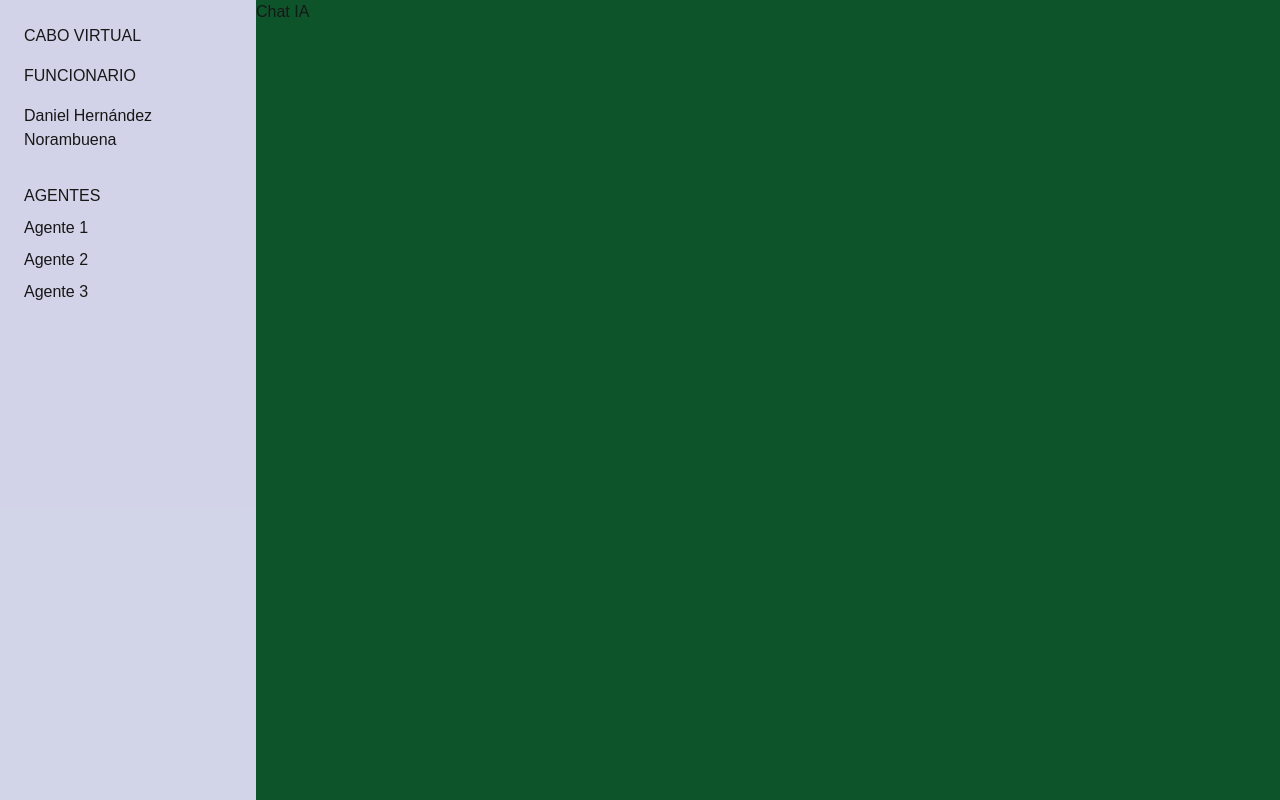
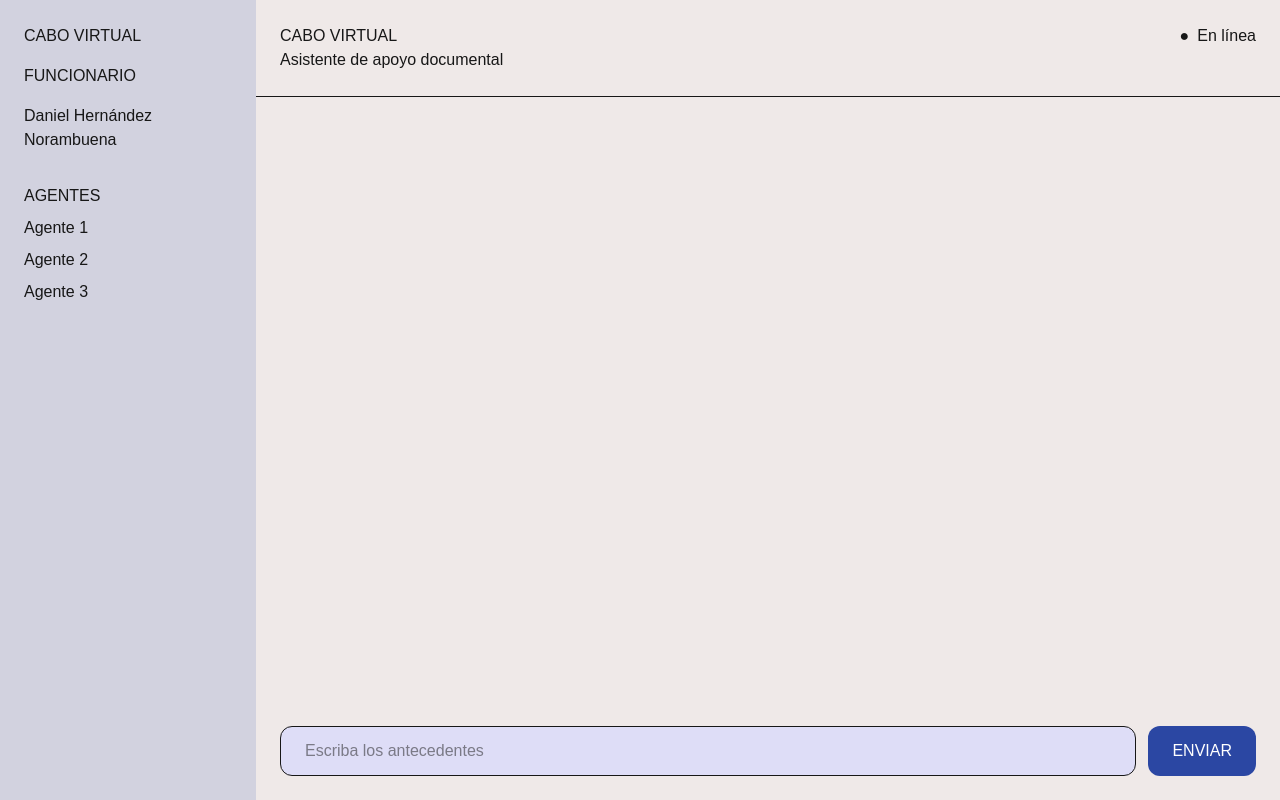
Before and after one commit to DanielHernandezN/guardiavirtual, a Next.js app: page /dashboard in a window 1280 px wide. Built offline with nearby package versions, Linux system fonts and the light colour scheme.

Commit message:
se crea chat
se crea chatr, mensaje de funcionario y maquina virtual
se crea chat.tsx, modifica layoiut, dashboar, loginform

```diff
--- a/app/components/LoginForm.tsx
+++ b/app/components/LoginForm.tsx
@@ -78,9 +78,9 @@ export default function LoginForm() {
             <button
               type="submit"
               className="w-full rounded-xl
-              bg-[#c9654b] px-4 py-3 font-semibold
+              bg-[#2b47a3] px-4 py-3 font-semibold
               text-white transition
-              hover:bg-[#b95740]"
+              hover:bg-[#721212]"
             >
               INGRESAR
             </button>
--- /dev/null
+++ b/app/components/chat.tsx
@@ -0,0 +1,157 @@
+"use client"
+
+import React from "react";
+import { useState, useEffect, useRef } from "react";
+
+export default function Chat() {
+
+    type Mensaje = {
+        contenido: string,
+        autor: string,
+    }
+
+    const [mensajes, setMensajes] = useState<Mensaje[]>([]);
+    const [antecedentes, setAntecedentes] = useState("");
+    const finalMensajes = useRef<HTMLDivElement>(null);
+        useEffect(() => {
+            finalMensajes.current?.scrollIntoView({
+                behavior: "smooth"
+            });
+        }, [mensajes]);
+
+    const responderCabo = (texto: string) => {
+            setMensajes((mensajesActuales) => [
+        ...mensajesActuales,
+        {
+            contenido: "Entendido. Analizaré los antecedentes.",
+            autor: "cabo"
+        }
+    ]);
+
+    console.log(texto);
+}
+
+
+
+    const handleSubmit = (e: React.FormEvent<HTMLFormElement>) => {
+        e.preventDefault();
+
+        if(!antecedentes.trim()){
+            return;
+        }
+
+        setMensajes([
+    ...mensajes,
+    {
+        contenido: antecedentes,
+        autor: "funcionario"
+    },
+
+]);
+
+        responderCabo(antecedentes);
+
+        console.log(antecedentes)
+
+        setAntecedentes("");
+
+    }
+
+  return (
+
+    <section className="
+          flex
+          flex-col
+          w-[80%]
+          h-screen
+          bg-[#e7dfddad]
+          ">
+            <div className="
+            flex
+            flex-row
+            p-6
+            justify-between
+            border-b
+            ">
+              <div>
+                <h2>CABO VIRTUAL</h2>
+                <p>Asistente de apoyo documental</p>
+              </div>
+                <div className="flex flex-row gap-2">
+                  <p>●</p>
+                  <p>En línea</p>
+                </div>
+            </div>
+
+
+
+            <div className="
+            flex-1
+            p-6
+            overflow-y-auto
+            ">
+                {mensajes.map((mensaje, index) => (
+                <div key={index}
+                    className={
+                        mensaje.autor === "funcionario"
+                        ? "flex justify-end"
+                        : "flex justify-start"
+                }
+                >
+                    <div className="
+                    flex
+                    flex-col
+                    gap-1
+                    p-4
+                    rounded-xl
+                    bg-[#2b47a3]
+                    text-white
+                    ">
+                    <p>{mensaje.autor}</p>
+                    <p>{mensaje.contenido}</p>
+                    </div>
+                </div>
+                ))}
+
+                <div ref={finalMensajes}></div>
+
+            </div>
+
+
+            <div>
+              <form onSubmit={handleSubmit} className="
+              flex
+              flex-row
+              p-6
+              gap-3
+              "
+
+              >
+                <input className="
+                flex-1
+                px-6
+                py-3
+                rounded-xl
+                border
+                bg-[#d6d8ffad]
+                "
+                placeholder="Escriba los antecedentes"
+                value={antecedentes}
+                onChange={(e) => setAntecedentes(e.target.value)}
+
+                />
+                  <button type="submit"
+                  className="
+                  px-6
+                  py-3
+                  bg-[#2b47a3]
+                  text-white
+                  rounded-xl
+                  hover:bg-[#721212]
+                  "
+                  >ENVIAR</button>
+              </form>
+            </div>
+          </section>
+  );
+}
--- a/app/dashboard/page.tsx
+++ b/app/dashboard/page.tsx
@@ -1,3 +1,5 @@
+import Chat from "../components/chat";
+
 
 export default function Dashboard() {
 
@@ -15,7 +17,7 @@ export default function Dashboard() {
       flex-col
       p-6
       gap-8
-      bg-[#444a9e3d]
+      bg-[#d2d2df]
       ">
         <div className="
         flex
@@ -39,13 +41,7 @@ export default function Dashboard() {
         </div>
       </section>
 
-
-      <section className="
-      w-[80%]
-      bg-green-900
-      ">
-        <h2>Chat IA</h2>
-      </section>
+      <Chat />
 
     </main>
   );
--- a/app/layout.tsx
+++ b/app/layout.tsx
@@ -20,7 +20,7 @@ export const metadata: Metadata = {
 export default function RootLayout({ children }: LayoutProps<"/">) {
   return (
     <html
-      lang="en"
+      lang="es"
       className={`${geistSans.variable} ${geistMono.variable} h-full antialiased`}
     >
       <body className="min-h-full flex flex-col">{children}</body>
```
